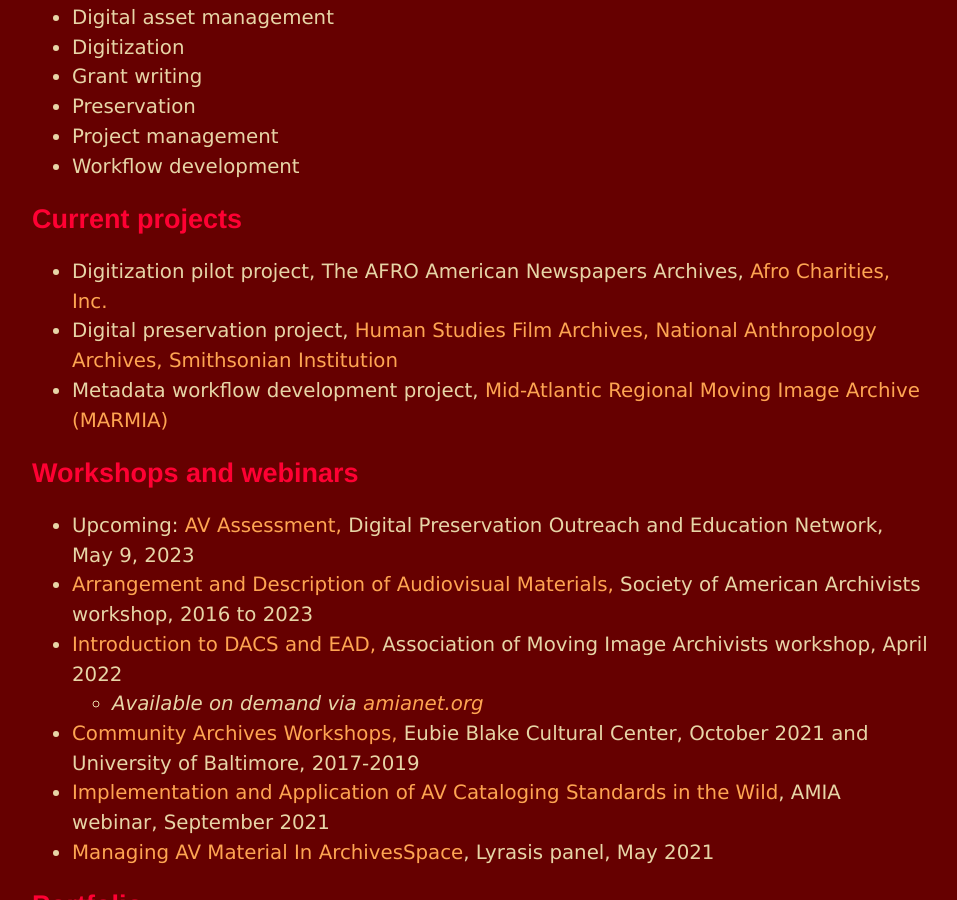
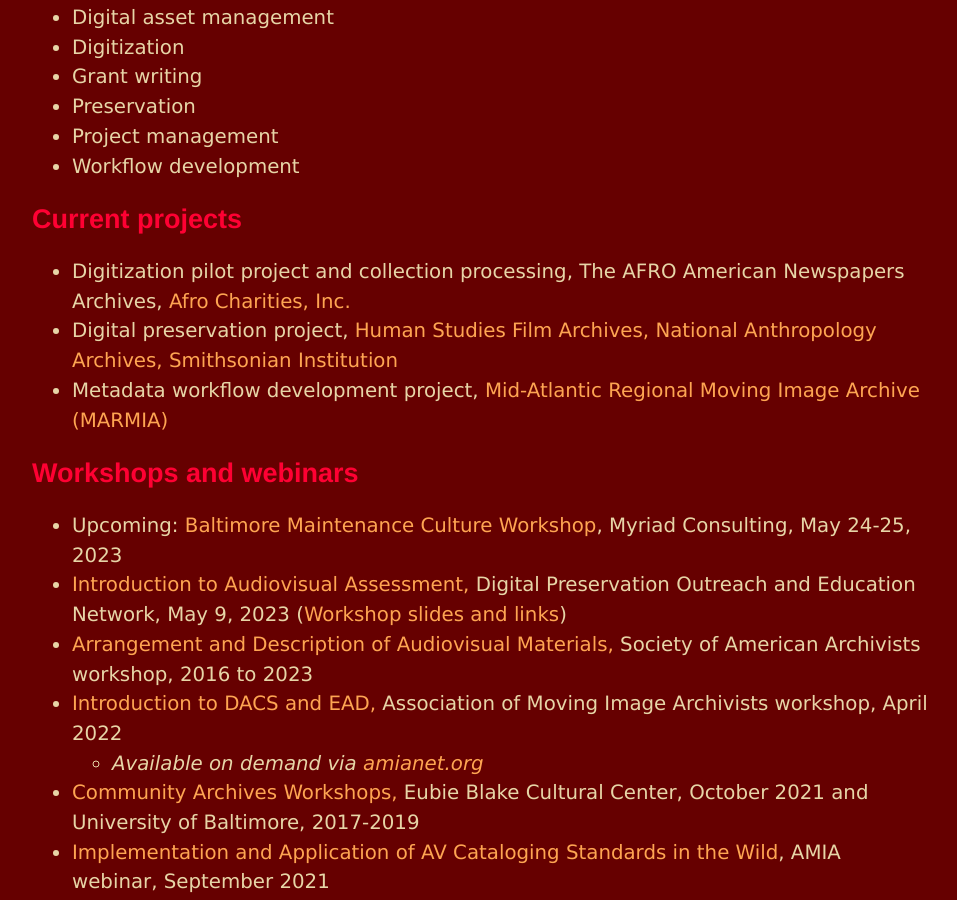
Before and after one commit to megan-mcshea/megan-mcshea.github.io, a Jekyll site: the page built from archivist.html, in a window 1280 px wide and 900 px high, scrolled down 512 px. Shown: the whole window, without its empty margins (160-1117 px from the left). Built offline with Jekyll 4.4.1, drawn with Linux system fonts in a browser that asks for light colours.

Commit message:
Update archivist.html

```diff
--- a/archivist.html
+++ b/archivist.html
@@ -23,14 +23,15 @@ title: Megan McShea, archivist
 	</ul>
 
 	<h2>Current projects</h2>
-	<ul>	<li>Digitization pilot project, The AFRO American Newspapers Archives, <a href="https://www.afrocharities.org" target="_blank">Afro Charities, Inc.</a></li>
+	<ul>	<li>Digitization pilot project and collection processing, The AFRO American Newspapers Archives, <a href="https://www.afrocharities.org" target="_blank">Afro Charities, Inc.</a></li>
 		<li>Digital preservation project, <a href="https://naturalhistory.si.edu/research/anthropology/collections-overview/anthropology-archives" target="_blank">Human Studies Film Archives, National Anthropology Archives, Smithsonian Institution</a></li>
 		<li>Metadata workflow development project, <a href="https://marmia.org/" target="_blank">Mid-Atlantic Regional Moving Image Archive (MARMIA)</a></li>
 	</ul>
 
 	<h2>Workshops and webinars</h2>
 	<ul>
-		<li>Upcoming: <a href-"https://www.dpoe.network/upcoming-workshops/">AV Assessment,</a> Digital Preservation Outreach and Education Network, May 9, 2023</li>
+		<li>Upcoming: <a href="https://myriadconsultants.org/maintenance-culture-events/event-two-admpb-w67x5">Baltimore Maintenance Culture Workshop</a>, Myriad Consulting, May 24-25, 2023</li>
+		<li><a href="https://www.dpoe.network/past-workshops/">Introduction to Audiovisual Assessment,</a> Digital Preservation Outreach and Education Network, May 9, 2023 (<a href="https://github.com/megan-mcshea/megan-mcshea.github.io/blob/mm-pages/AVAssessment.md">Workshop slides and links</a>) </li>
 	<li><a href="https://www2.archivists.org/prof-education/course-catalog/arrangement-and-description-of-audiovisual-materials">Arrangement and Description of Audiovisual Materials,</a> Society of American Archivists workshop, 2016 to 2023</li>
 	<li><a href="https://vimeo.com/ondemand/dacs" target="_blank">Introduction to DACS and EAD,</a> Association of Moving Image Archivists workshop, April 2022</li>
 		<ul>
```
